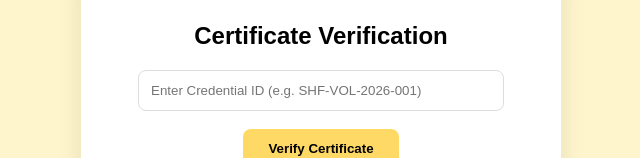
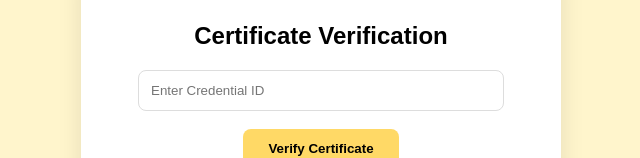
Before and after one commit to DerrianKalalo/shinehope-cert, a Next.js app: page / in a window 1280 px wide. Shown: the part 388-546 px from the top of the page, without its empty margins (319-959 px from the left). Built offline with nearby package versions, Linux system fonts and the light colour scheme.

Commit message:
Edit Placeholder in index

```diff
--- a/pages/index.js
+++ b/pages/index.js
@@ -40,7 +40,7 @@ export default function Home() {
         <h2>Certificate Verification</h2>
 
         <input
-          placeholder="Enter Credential ID (e.g. SHF-VOL-2026-001)"
+          placeholder="Enter Credential ID"
           value={id}
           onChange={(e)=>setId(e.target.value)}
           style={{
```
